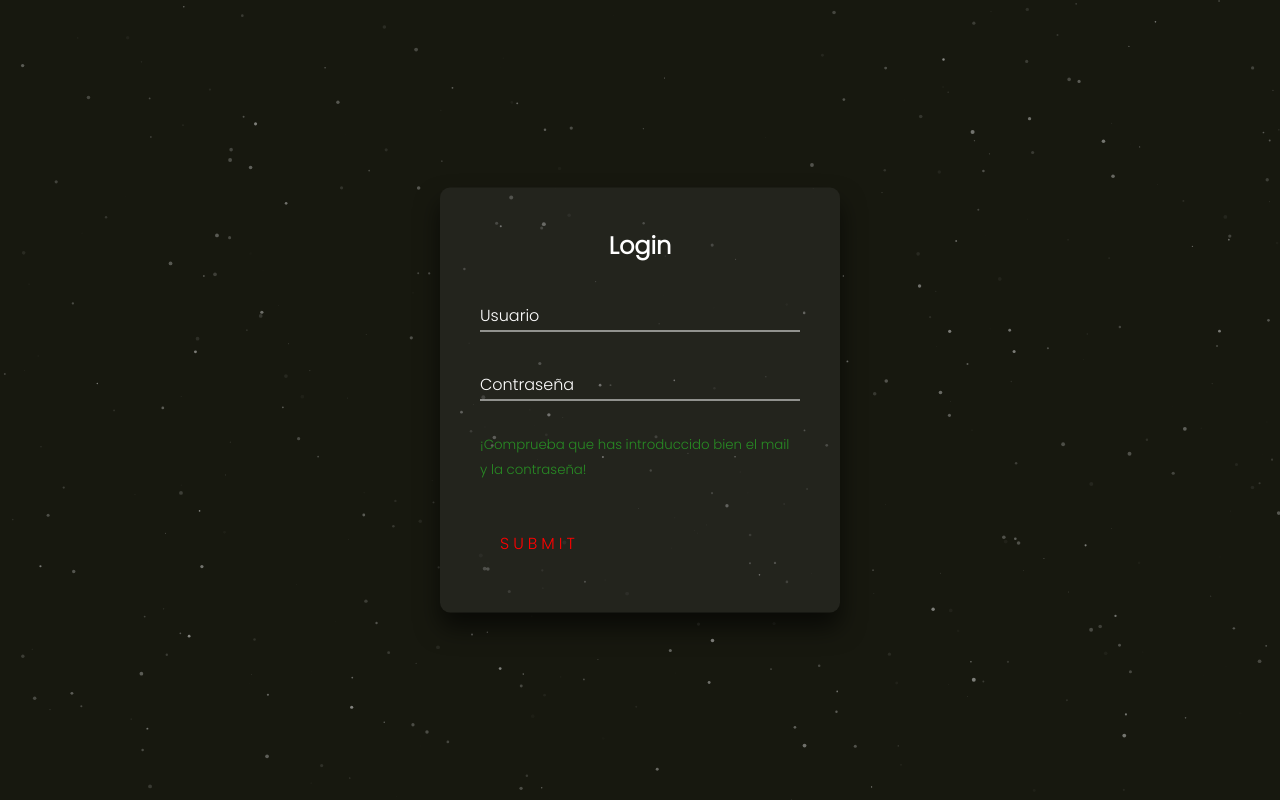
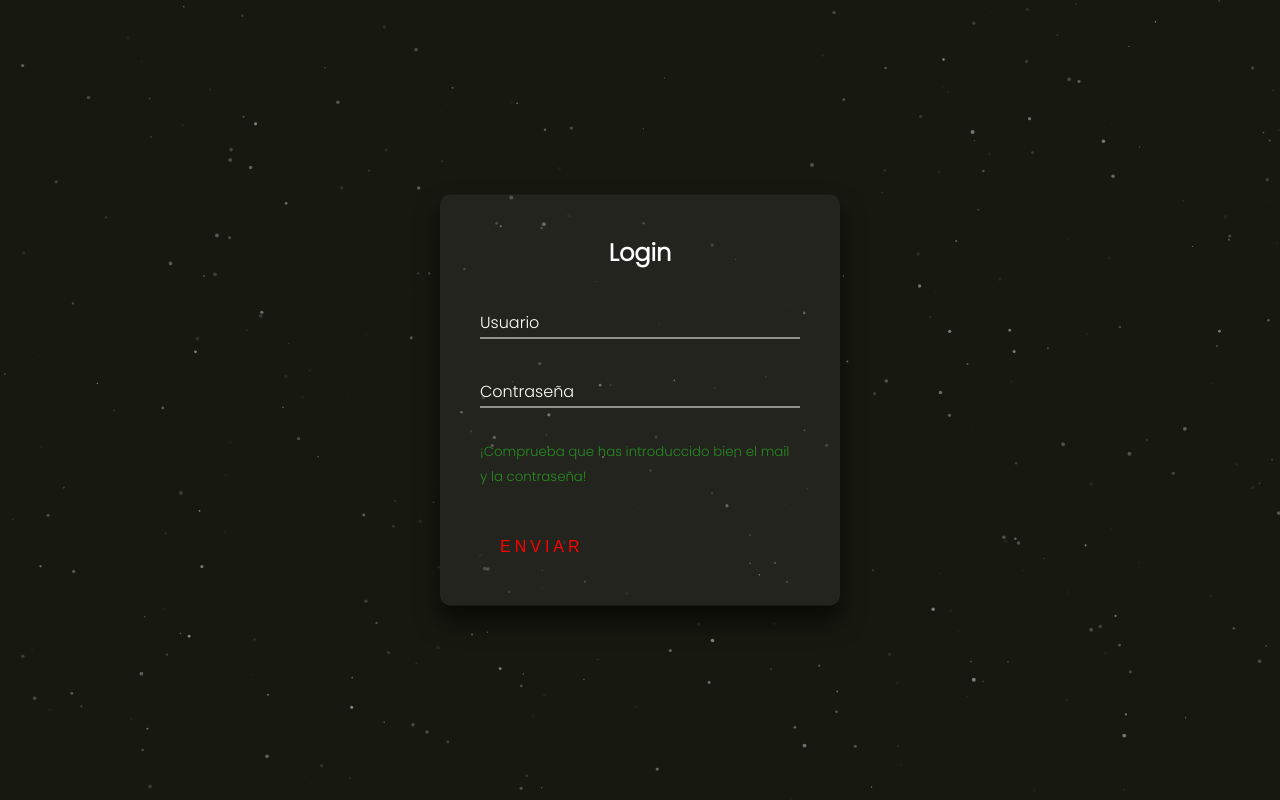
Before and after one commit to uiliam11/Projecte_01_Reserva_de_taules, a PHP site: page / in a window 1280 px wide. Run offline with PHP 8.4, Linux system fonts and the light colour scheme.

Commit message:
UPDATE LOGIN

```diff
--- a/css/loginStyles.css
+++ b/css/loginStyles.css
@@ -13,6 +13,15 @@ canvas {
 
 small {
     color: rgb(40, 139, 36);
+}
+
+button {
+    background-color: transparent;
+    background-repeat: no-repeat;
+    border: none;
+    cursor: pointer;
+    overflow: hidden;
+    outline: none;
 }
 
 
@@ -79,7 +88,7 @@ small {
     font-size: 12px;
 }
 
-.login-box form a {
+.login-box form button {
     position: relative;
     display: inline-block;
     padding: 10px 20px;
@@ -93,19 +102,19 @@ small {
     letter-spacing: 4px
 }
 
-.login-box a:hover {
+.login-box button:hover {
     background: red;
     color: #fff;
     border-radius: 5px;
     box-shadow: 0 0 5px red, 0 0 25px red, 0 0 50px red, 0 0 100px red;
 }
 
-.login-box a span {
+.login-box button span {
     position: absolute;
     display: block;
 }
 
-.login-box a span:nth-child(1) {
+.login-box button span:nth-child(1) {
     top: 0;
     left: -100%;
     width: 100%;
@@ -124,7 +133,7 @@ small {
     }
 }
 
-.login-box a span:nth-child(2) {
+.login-box button span:nth-child(2) {
     top: -100%;
     right: 0;
     width: 2px;
@@ -144,7 +153,7 @@ small {
     }
 }
 
-.login-box a span:nth-child(3) {
+.login-box button span:nth-child(3) {
     bottom: 0;
     right: -100%;
     width: 100%;
@@ -164,7 +173,7 @@ small {
     }
 }
 
-.login-box a span:nth-child(4) {
+.login-box button span:nth-child(4) {
     bottom: -100%;
     left: 0;
     width: 2px;
--- a/index.html
+++ b/index.html
@@ -33,7 +33,7 @@
                 </div>
                 <small>¡Comprueba que has introduccido bien el mail y la contraseña!</small>
                 <br>
-                <a href="">Submit</a>
+                <button type="submit">Enviar</button>
                 <br>
             </form>
         </div>
```
